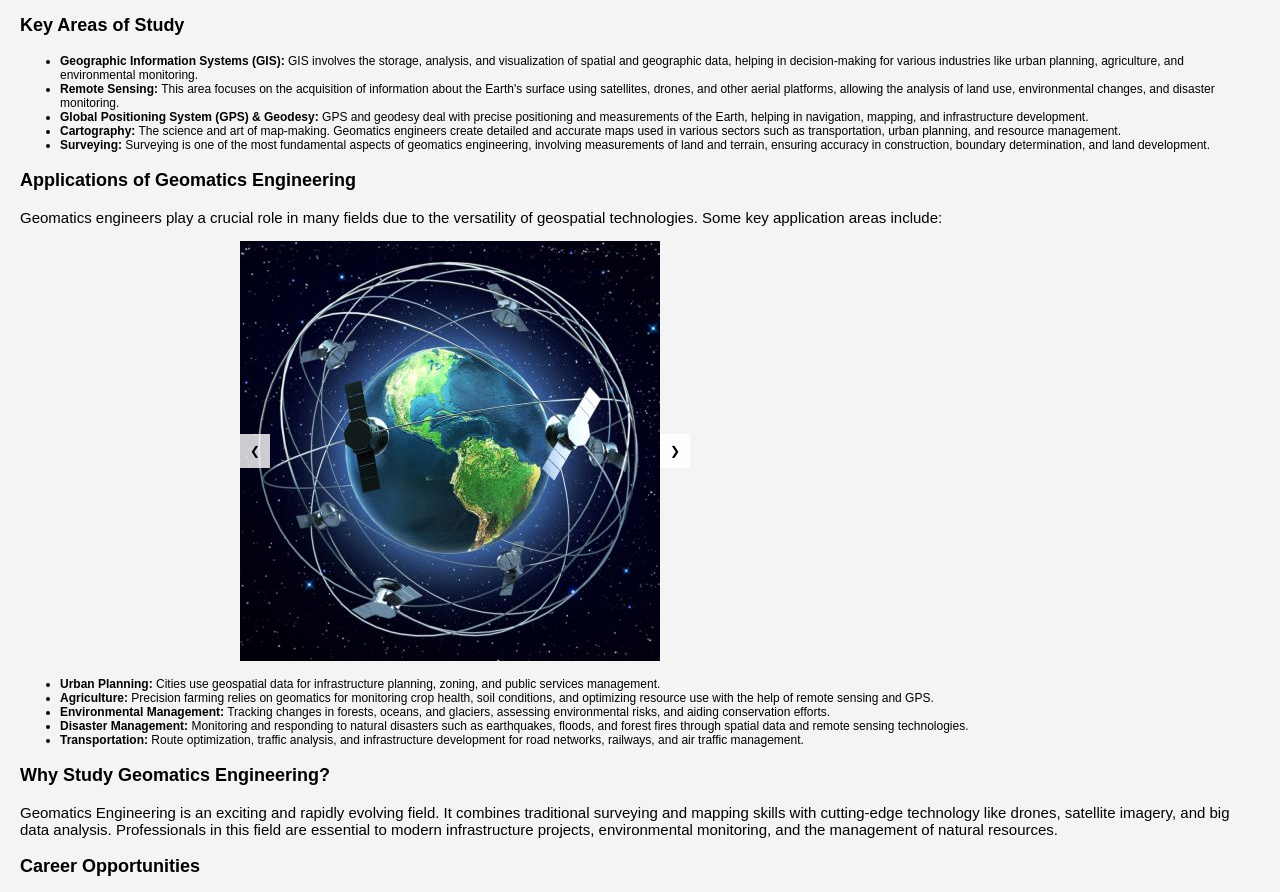
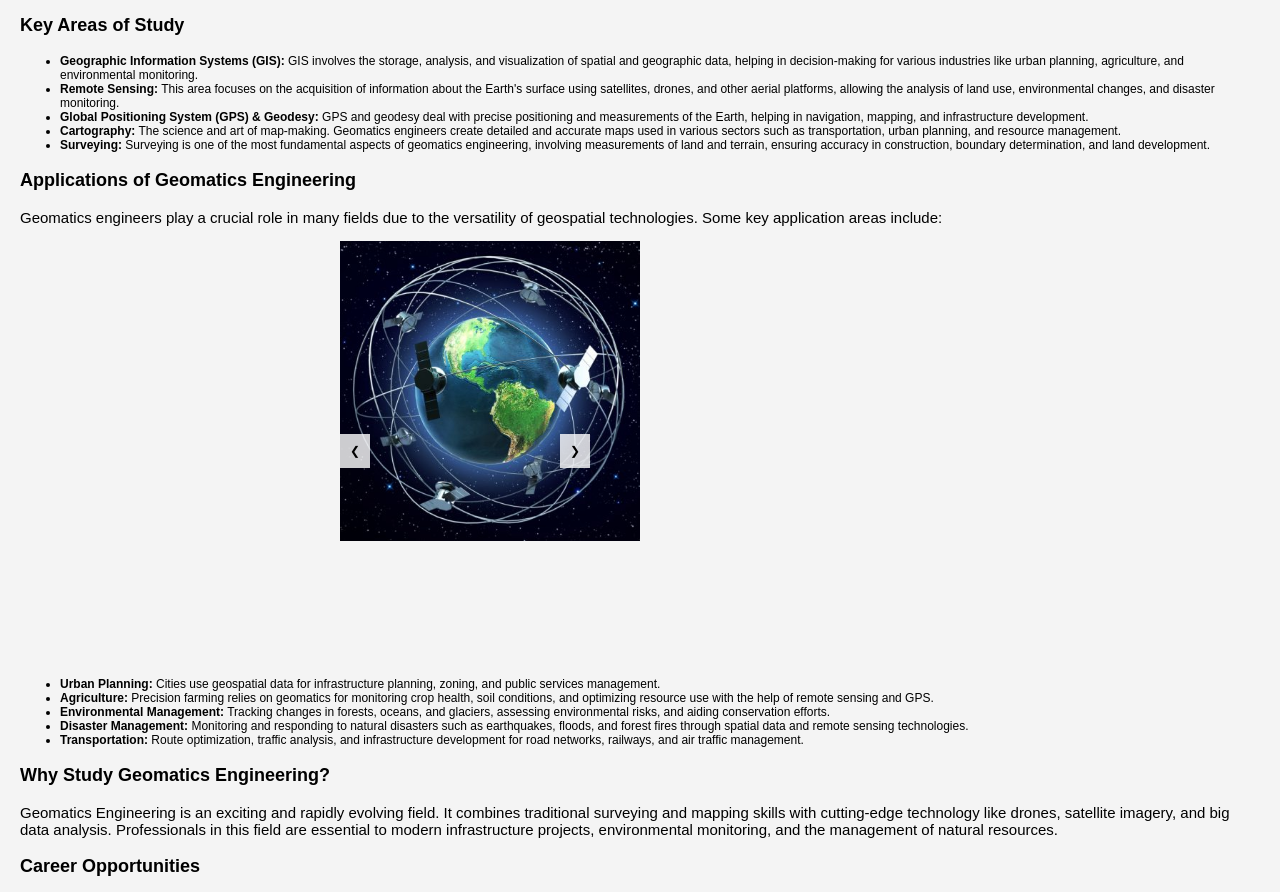
Before and after one commit to GMT-458-Web-GIS/personal-web-page-edanurp, a plain HTML site: page education.html in a window 1280 px wide. Shown: the part 192-1084 px from the top of the page. Drawn offline with Linux system fonts and the light colour scheme.

Commit message:
Update education.css

```diff
--- a/education.css
+++ b/education.css
@@ -44,13 +44,14 @@ h3{
 .slider3 {
     position: relative;
     width: 100%;
-    max-width: 800px;
+    max-width: 600px;
     margin: auto;
     overflow: hidden; /
 }
 
 .slides3 img {
     display: none;
+    max-height: 300px;
 }
 
 .slides3 img.active3 {
```
